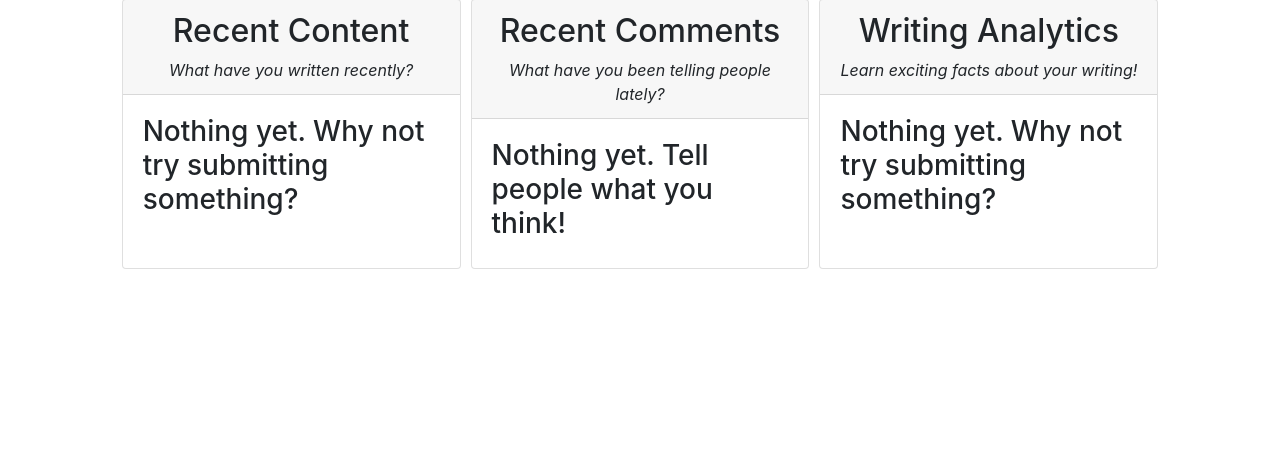
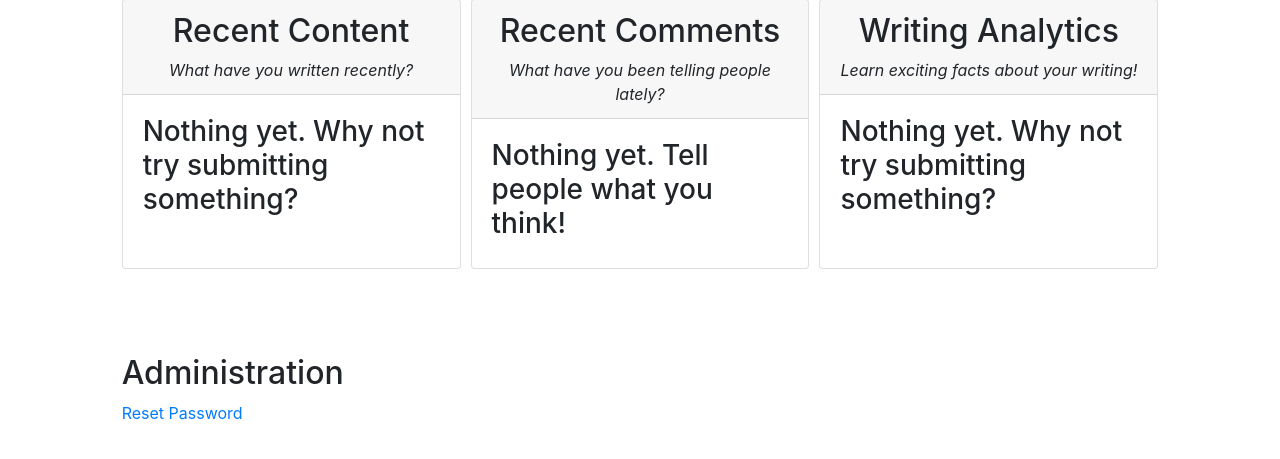
Before and after one commit to CS326-important/space-deer, a Django app: page /textifai/account in a window 1280 px wide. Shown: the part 213-672 px from the top of the page. Run offline with Django 3.2, Linux system fonts and the light colour scheme; the visitor is signed in with stand-in values (Sample User, id 1); data that the repository does not hold is empty; some libraries are stand-ins or nearby versions.

Commit message:
Add reset password link

```diff
--- a/contentdensity/textifai/static/css/styles.css
+++ b/contentdensity/textifai/static/css/styles.css
@@ -107,3 +107,7 @@ body {
 .card-header {
   text-align: center;
 }
+
+.administration {
+  margin-top: 75px;
+}
--- a/contentdensity/textifai/templates/account.html
+++ b/contentdensity/textifai/templates/account.html
@@ -67,4 +67,9 @@
         </div>
     </div>
 
+    <div class="administration">
+        <h2>Administration</h2>
+        <a href="{% url 'password_reset' %}">Reset Password</a>
+    </div>
+
 {% endblock %}
```
